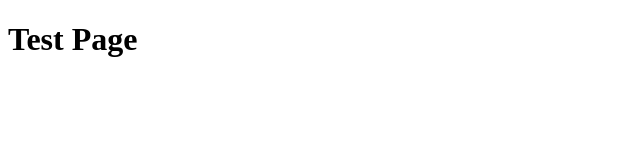
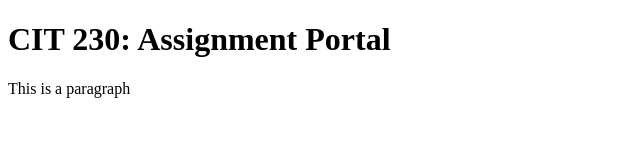
Before and after one commit to allitay898/allitay898.github.io, a plain HTML site: page index.html in a window 1280 px wide. Shown: the whole page, without its empty margins (0-640 px from the left). Drawn offline with Linux system fonts and the light colour scheme.

Commit message:
main commit

```diff
--- a/index.html
+++ b/index.html
@@ -1,5 +1,12 @@
 <!DOCTYPE html>
-<html>
-    <head><title>Test Page</title></head>
-    <body><h1>Test Page</h1></body>
+<html lang="en-us">
+    <head>
+        <meta charset="utf-8">
+        <meta name="viewport" content="width=device-width, initial-scale=1">
+        <title>Allison's Assignment Portal</title>
+
+    </head>
+    <body><h1>CIT 230: Assignment Portal</h1>
+    <p>This is a paragraph</p>
+    </body>
 </html>
```
